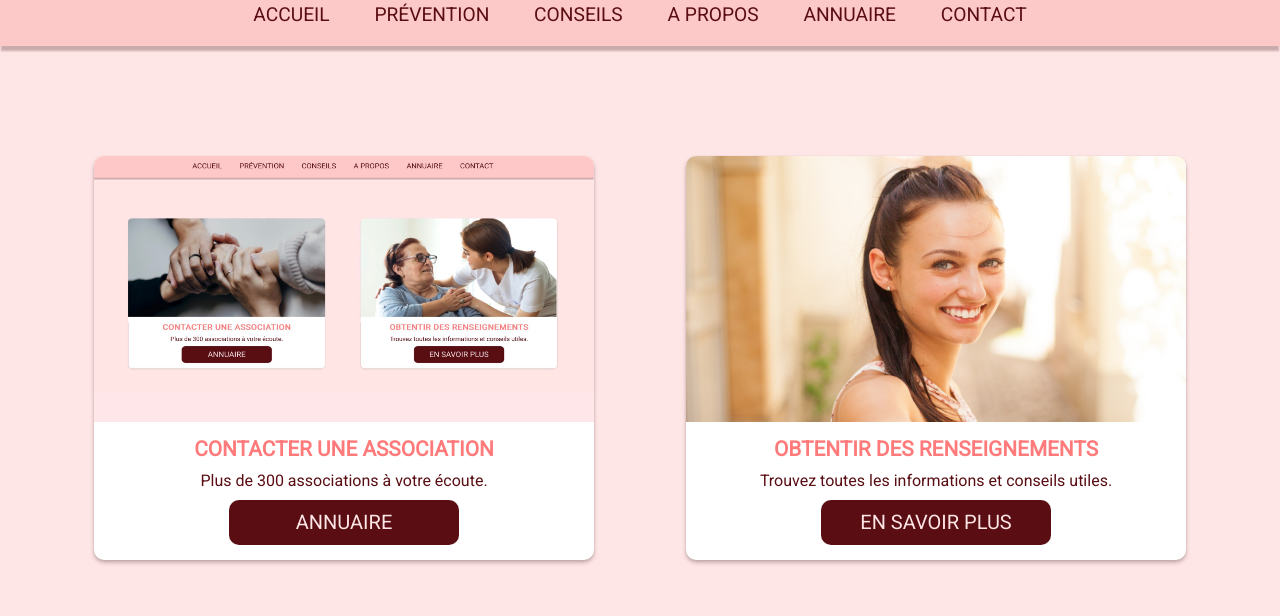
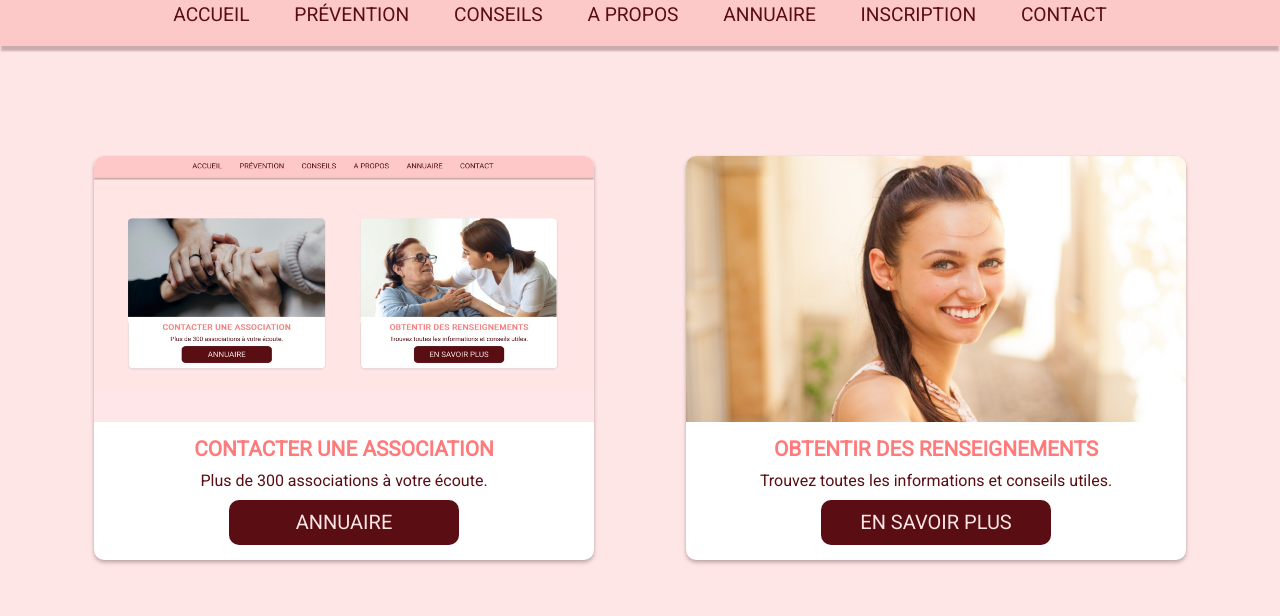
Before and after one commit to nadiaprojets/helpelledesign, a plain HTML site: page index.html in a window 1280 px wide. Shown: the part 484-1100 px from the top of the page. Drawn offline with Linux system fonts and the light colour scheme.

Commit message:
Update index.html

```diff
--- a/index.html
+++ b/index.html
@@ -32,6 +32,7 @@
                 <li><a href="conseils.html">Conseils</a></li>
                 <li><a href="apropos.html">A propos</a></li>
                 <li><a href="annuaire.html">Annuaire</a></li>
+                <li><a href="InscrireMonAssociation.html">Inscription</a></li>
                 <li><a href="contact.html">Contact</a></li>
             </ul>
         </nav>
```
